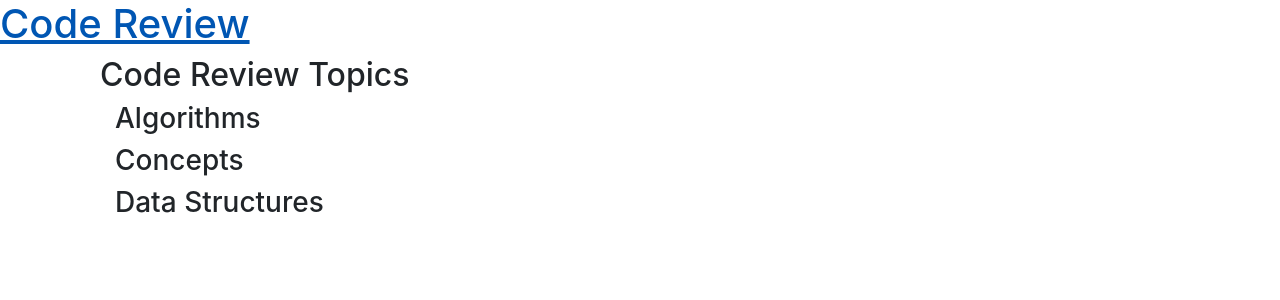
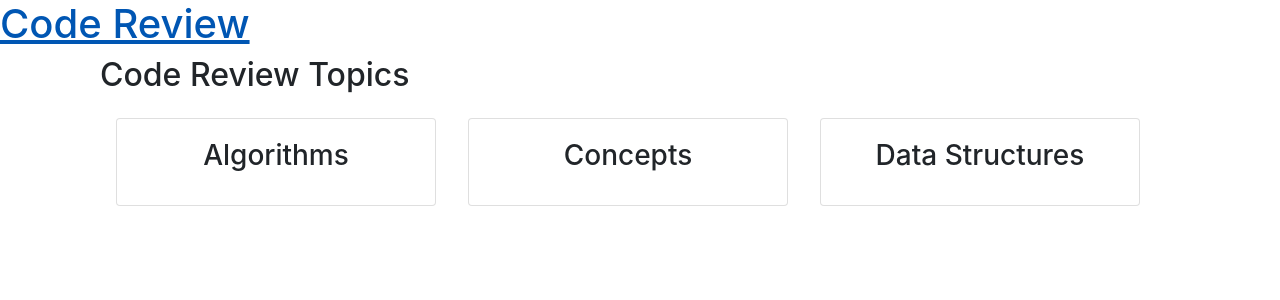
Before and after one commit to KyKri/code-review, an Angular app: page / in a window 1280 px wide. Shown: the top 300 px of the page. Built offline with nearby package versions, Linux system fonts and the light colour scheme.

Commit message:
used bootstrap cards to organize/display topics

```diff
--- a/src/app/topics-list/topics-list.component.css
+++ b/src/app/topics-list/topics-list.component.css
@@ -0,0 +1,8 @@
+.card {
+    width: 20em;
+    margin: 1em;
+}
+
+.card-title {
+    text-align: center;
+}
--- a/src/app/topics-list/topics-list.component.html
+++ b/src/app/topics-list/topics-list.component.html
@@ -1,6 +1,16 @@
 <div class="col-xs-12 col-sm-12 col-md-12 col-lg-12">
     <h2>Code Review Topics</h2>
-    <div *ngFor="let topic of topics" class="col-xs-3 col-sm-3 col-md-3 col-lg-3">
-        <h3>{{ topic.name }}</h3>
+    <div class="container">
+        <div class="row">
+            <div *ngFor="let topic of topics">
+                <div class="card">
+                    <div class="card-body">
+                        <div class="card-title">
+                            <h3>{{ topic.name }}</h3>
+                        </div>
+                    </div>
+                </div>
+            </div>
+        </div>
     </div>
 </div>
```
